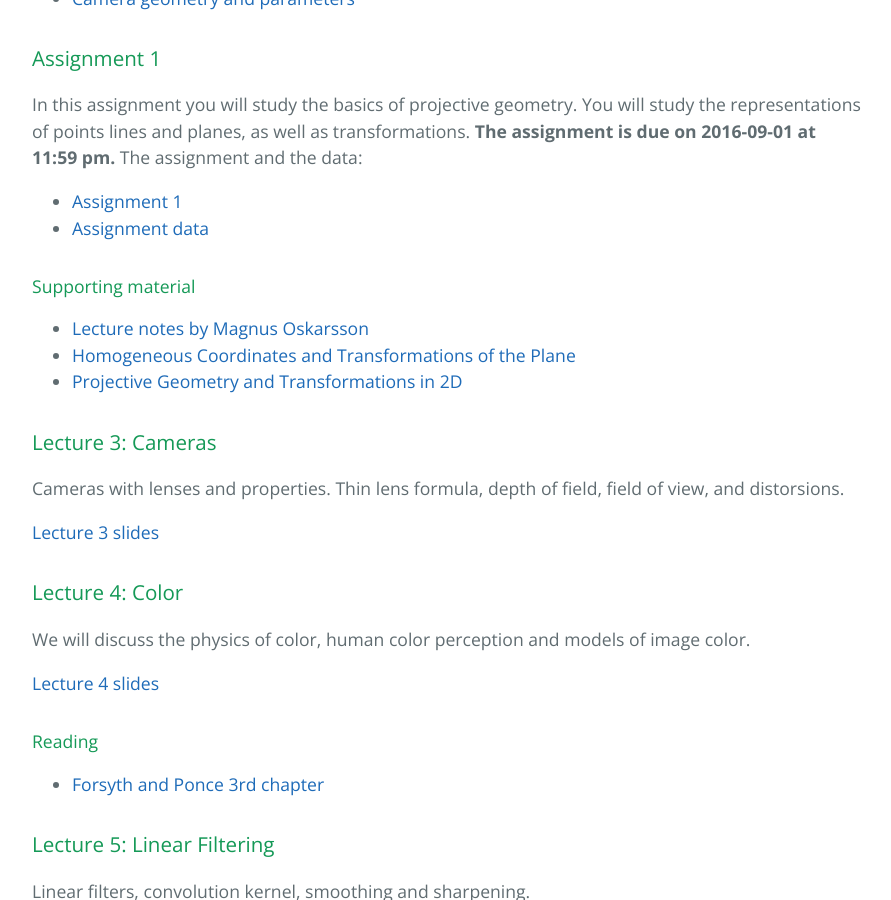
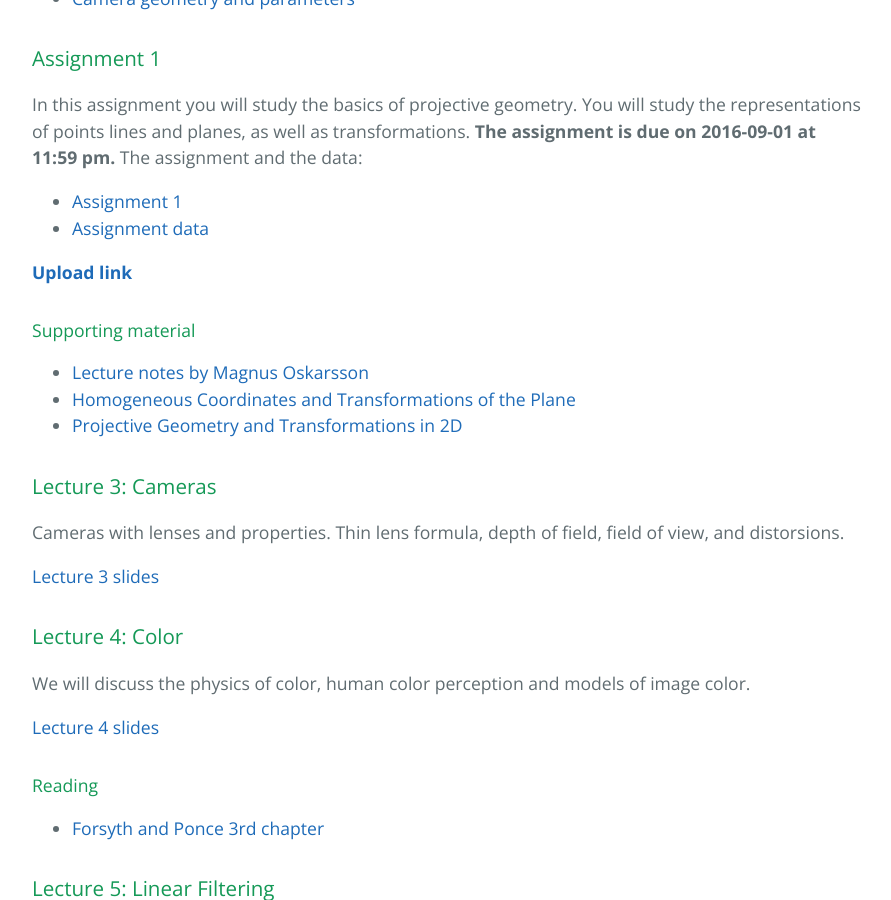
Before and after one commit to opi-lab/optical-metrology-2021, a Jekyll site: the page built from index.md, in a window 1280 px wide and 900 px high, scrolled down 1831 px. Shown: the whole window, without its empty margins (192-1083 px from the left). Built offline with Jekyll 4.4.1, drawn with Linux system fonts in a browser that asks for light colours.

Commit message:
Update index.md

```diff
--- a/index.md
+++ b/index.md
@@ -70,6 +70,8 @@ In this assignment you will study the basics of projective geometry. You will st
 - [Assignment 1](computer-vision-assignment1.pdf)
 - [Assignment data](assignment1data.zip)
 
+[**Upload link**](https://www.dropbox.com/request/kcbzM88o03DyAlpOLBtb)
+
 #### Supporting material
 
 - [Lecture notes by Magnus Oskarsson](alllectures.pdf)
```
